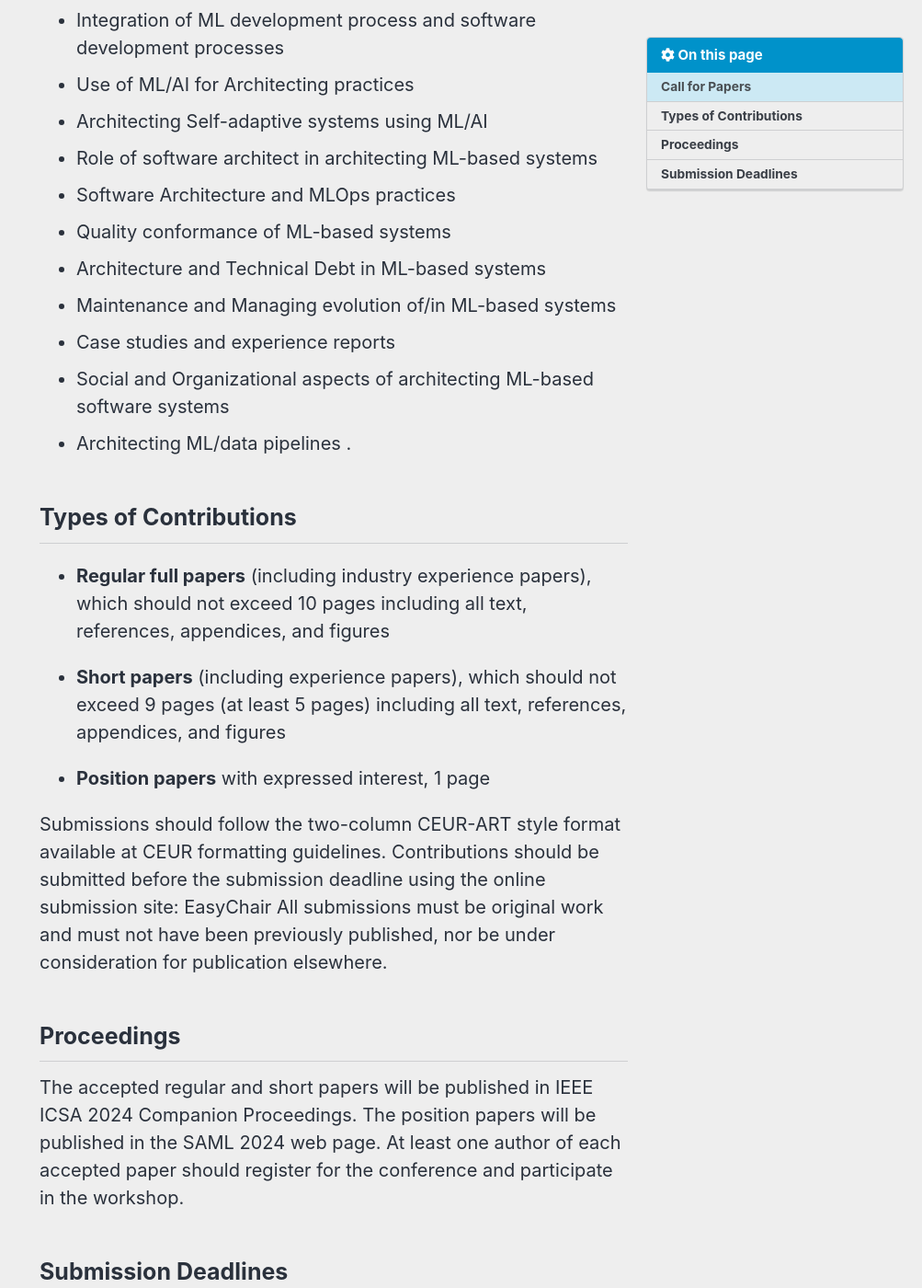
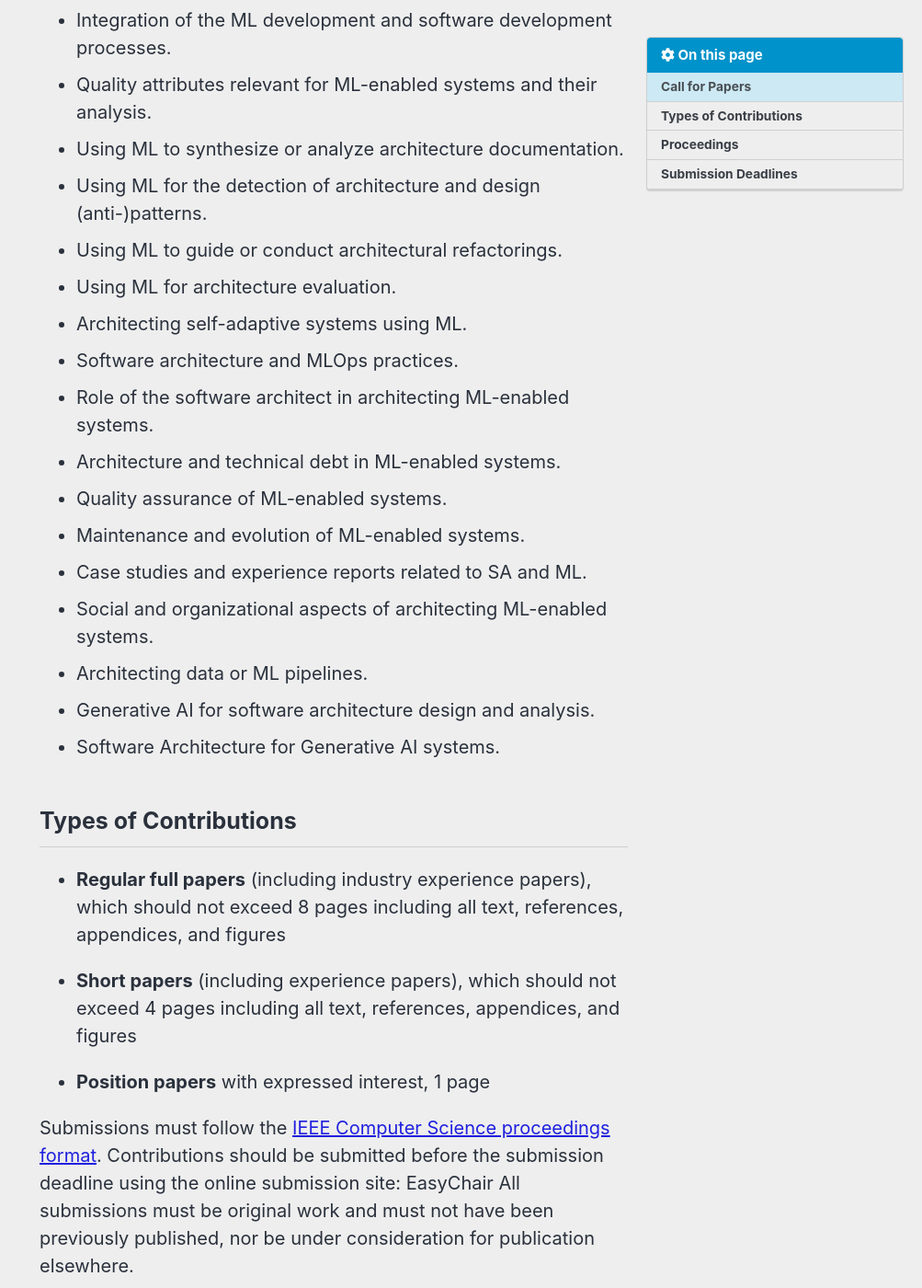
Before and after one commit to sa-ml/saml2024, a Jekyll site: the page built from _pages/calls/submissions.md, in a window 1280 px wide and 1400 px high, scrolled down 1464 px. Shown: the whole window at 92% size, without its empty margins (277-1280 px from the left). Built offline with Jekyll 4.4.1, drawn with Linux system fonts in a browser that asks for light colours; cached includes are drawn as plain includes; nearby versions of some CDN libraries; some of the changed text lies outside the part shown.

Commit message:
updated the call

```diff
--- a/_pages/calls/submissions.md
+++ b/_pages/calls/submissions.md
@@ -22,36 +22,41 @@ excerpt: "June 4-5 2024, Hyderabad, India"
 
 The increasing usage of machine learning (ML) coupled with the software architectural challenges of the modern era has given rise to two broad research challenges: i) Software architecture (SA) for ML-based systems and ii) ML techniques for (better) architecting any software system. In recent times, both the research and practitioner community have started exploring these research areas at the intersection of SA and ML. As a result, there have been emerging contributions from the scientific and practitioner community in these two research areas. However, these contributions are scattered across different communities of software engineering, self-adaptation, ML, etc. The goal of SAML 2024 is to bring together practitioners and the research community in one common platform to explore: i) how to come up with better SA practices for architecting ML-based systems; ii) how to leverage ML techniques to better architect software systems; iii) state of research and practice in architecting ML-based systems and in using ML techniques for architecting modern software systems. Further, SAML 2024 shall also provide a common forum to bring together both practitioners and researchers of SA and ML communities to identify and fill the research gaps that can benefit both communities. SAML 2024 seeks contributions in the form of full research papers, industry experience reports and short papers in topics including but not limited to:
 
-+ Architecture design, analysis and evaluation of ML-based systems
-+ Architecture frameworks, patterns and models for ML-based systems
-+ Integration of ML development process and software development processes
-+ Use of ML/AI for Architecting practices
-+ Architecting Self-adaptive systems using ML/AI
-+ Role of software architect in architecting ML-based systems
-+ Software Architecture and MLOps practices
-+ Quality conformance of ML-based systems
-+ Architecture and Technical Debt in ML-based systems
-+ Maintenance and Managing evolution of/in ML-based systems
-+ Case studies and experience reports
-+ Social and Organizational aspects of architecting ML-based software systems
-+ Architecting ML/data pipelines
-.
++ Architecture design, analysis, and evaluation of ML-enabled systems.
++ Architecture frameworks, patterns, and models for ML-enabled systems
++ Integration of the ML development and software development processes.
++  Quality attributes relevant for ML-enabled systems and their analysis.
++ Using ML to synthesize or analyze architecture documentation.
++ Using ML for the detection of architecture and design (anti-)patterns.
++ Using ML to guide or conduct architectural refactorings.
++ Using ML for architecture evaluation.
++ Architecting self-adaptive systems using ML.
++ Software architecture and MLOps practices.
++ Role of the software architect in architecting ML-enabled systems.
++ Architecture and technical debt in ML-enabled systems.
++ Quality assurance of ML-enabled systems.
++ Maintenance and evolution of ML-enabled systems.
++ Case studies and experience reports related to SA and ML.
++ Social and organizational aspects of architecting ML-enabled systems.
++ Architecting data or ML pipelines.
++ Generative AI for software architecture design and analysis.
++ Software Architecture for Generative AI systems.
 
 
 ## Types of Contributions
 
-+ **Regular full papers** (including industry experience papers), which should not exceed 10 pages including all text, references, appendices, and figures
++ **Regular full papers** (including industry experience papers), which should not exceed 8 pages including all text, references, appendices, and figures
 
-+ **Short papers** (including experience papers), which should not exceed 9 pages (at least 5 pages) including all text, references, appendices, and figures
++ **Short papers** (including experience papers), which should not exceed 4 pages including all text, references, appendices, and figures
 
 + **Position papers** with expressed interest, 1 page
 
-Submissions should follow the two-column CEUR-ART style format available at CEUR formatting guidelines. Contributions should be submitted before the submission deadline using the online submission site: EasyChair All submissions must be original work and must not have been previously published, nor be under consideration for publication elsewhere.
+Submissions must follow the [IEEE Computer Science proceedings format](https://www.ieee.org/conferences/publishing/templates.html). Contributions should be submitted before the submission deadline using the online submission site: EasyChair All submissions must be original work and must not have been previously published, nor be under consideration for publication elsewhere.
 
 
 ## Proceedings
 
-The accepted regular and short papers will be published in IEEE ICSA 2024 Companion Proceedings. The position papers will be published in the SAML 2024 web page. At least one author of each accepted paper should register for the conference and participate in the workshop.
+The accepted regular and short papers will be published in ICSA 2024 Companion proceedings, and appear in IEEE Xplore Digital Library. The position papers will be published in the SAML 2024 web page. At least one author of each accepted paper should register for the conference and participate in the workshop.
 
 
 ## Submission Deadlines
```
